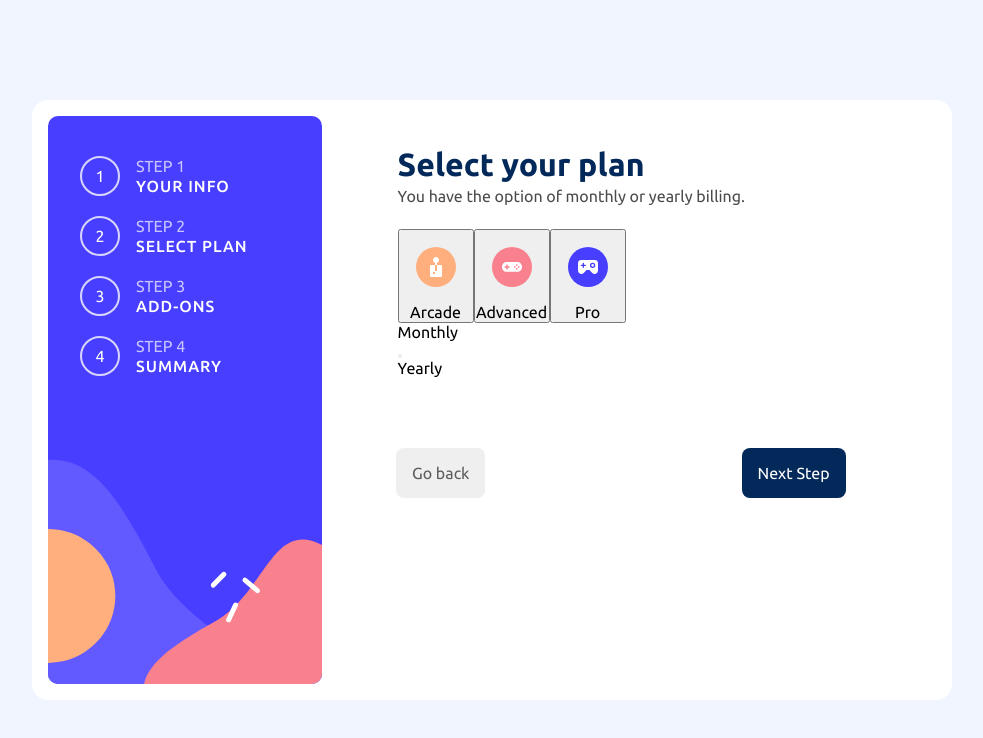
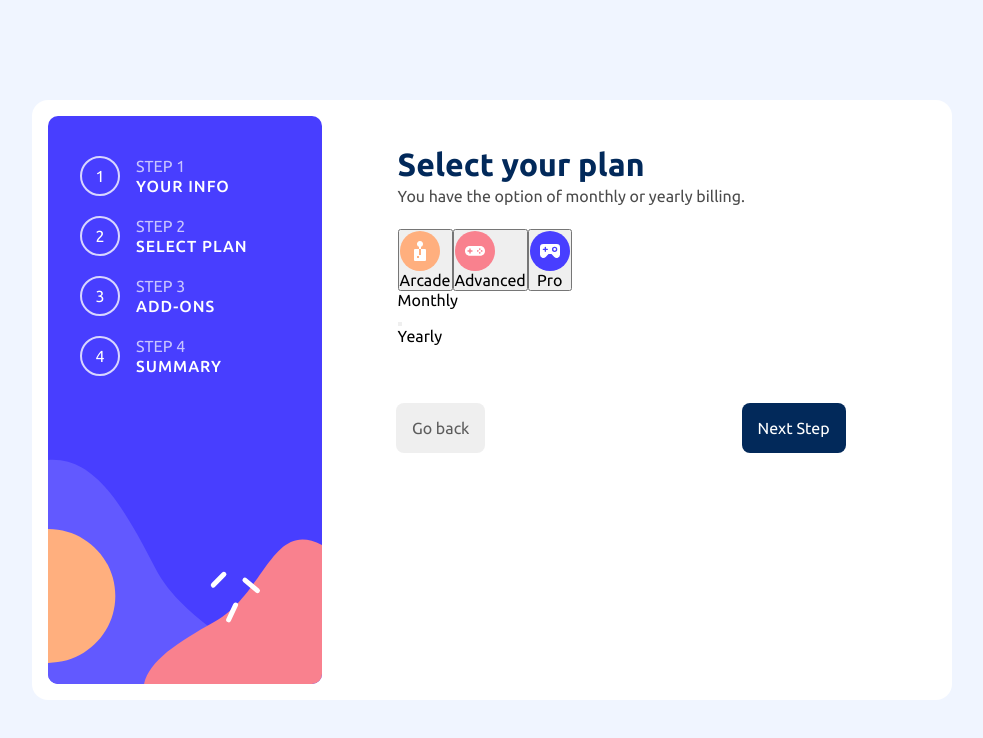
Before and after one commit to juliabush/react-multi-step-form, a React (Vite) app: page / in a window 1280 px wide. Both pictures are taken after a click on the button "Next Step". Shown: the top 738 px of the page, without its empty margins (148-1131 px from the left). Built offline with nearby package versions, Linux system fonts and the light colour scheme.

Commit message:
Trying to make a toggle switch and other tsx components

```diff
--- a/src/App.tsx
+++ b/src/App.tsx
@@ -59,25 +59,21 @@ function Step2(): ReactElement {
         <button>
           <img
             src={iconArcade}
-            alt="Colourful Sidebar"
-            className="desktop-image"
+            alt="Icon for the arcade plan"
+            className="icon"
           />
           <p>Arcade</p>
         </button>
         <button>
           <img
             src={iconAdvanced}
-            alt="Colourful Sidebar"
-            className="desktop-image"
+            alt="Icon for the advanced plan"
+            className="icon"
           />
           <p>Advanced</p>
         </button>
         <button>
-          <img
-            src={iconPro}
-            alt="Colourful Sidebar"
-            className="desktop-image"
-          />
+          <img src={iconPro} alt="Icon for the pro plan" className="icon" />
           <p>Pro</p>
         </button>
       </div>
@@ -99,10 +95,22 @@ function Step3(): ReactElement {
       <p className="step-1-sub-heading">
         Add-ons help enhance your gaming experience.
       </p>
-      <div className="billing-type-buttons-flexbox">
-        <button></button>
-        <button></button>
-        <button></button>
+      <div className="add-ons-flexbox">
+        <button>
+          <div className="add-ons-text">
+            Online Service Access to multiplayer games
+          </div>
+        </button>
+        <button>
+          <div className="add-ons-text">
+            Larger Storage Extra 1TB of cloud save
+          </div>
+        </button>
+        <button>
+          <div className="add-ons-text">
+            Customizable profile Custom theme on your profile
+          </div>
+        </button>
       </div>
     </>
   );
```
